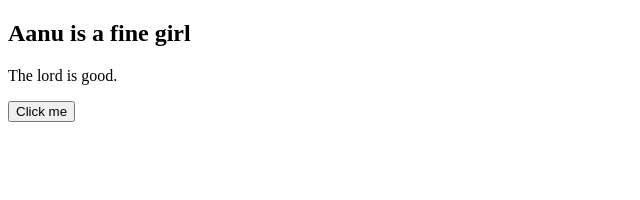
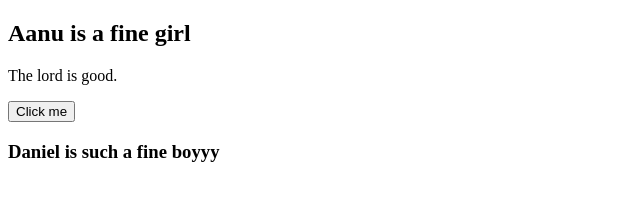
Before and after one commit to Anna-adebomi/Aanu-1, a plain HTML site: page index.html in a window 1280 px wide. Shown: the whole page, without its empty margins (0-640 px from the left). Drawn offline with Linux system fonts and the light colour scheme.

Commit message:
Added something.

```diff
--- a/index.html
+++ b/index.html
@@ -10,5 +10,6 @@
     <h2>Aanu is a fine girl</h2>
     <p>The lord is good.</p>
     <button>Click me</button>
+    <h3>Daniel is such a fine boyyy</h3>
 </body>
 </html>
```
